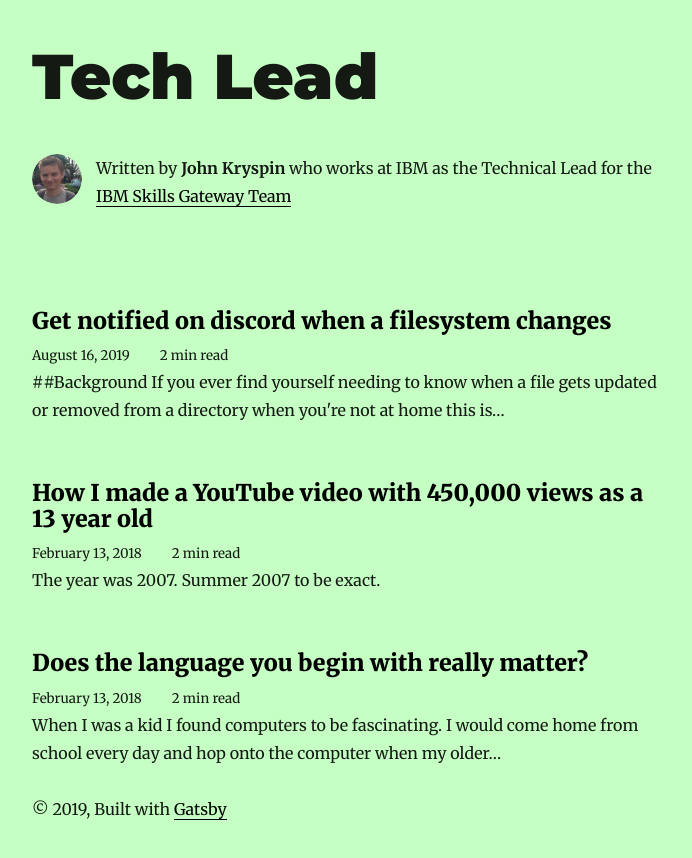
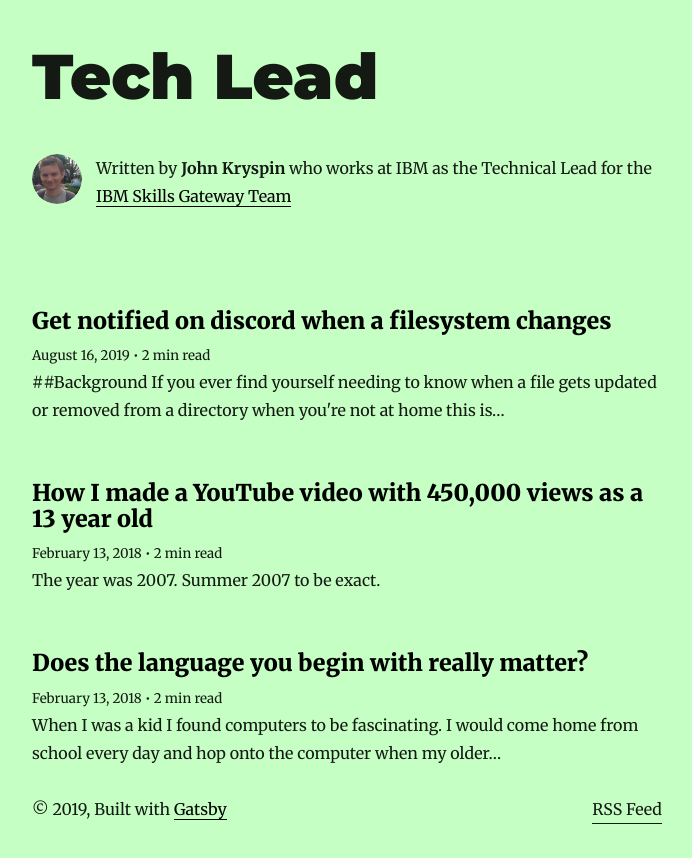
Before and after one commit to John-Kry/kryspinDevBlog, a Gatsby site: page / in a window 1280 px wide. Shown: the whole page, without its empty margins (293-985 px from the left). Built offline with nearby package versions, Linux system fonts and the light colour scheme; Gatsby itself is replaced by a stand-in of ours; some packages are replaced by stand-ins of ours.

Commit message:
add rss feed and time estimation centered properly

```diff
--- a/src/components/bio.js
+++ b/src/components/bio.js
@@ -32,7 +32,7 @@ const Bio = () => {
     }
   `)
 
-  const { author, social } = data.site.siteMetadata
+  const { author } = data.site.siteMetadata
   return (
     <div
       style={{
--- a/src/components/layout.js
+++ b/src/components/layout.js
@@ -66,6 +66,13 @@ class Layout extends React.Component {
           © {new Date().getFullYear()}, Built with
           {` `}
           <a href="https://www.gatsbyjs.org">Gatsby</a>
+          <Link
+           style={{
+            float: "right",
+            color: `inherit`,
+          }}
+          to={`/rss.xml`}
+          >{"RSS Feed"}</Link>
         </footer>
       </div>
     )
--- a/src/pages/index.js
+++ b/src/pages/index.js
@@ -31,7 +31,8 @@ class BlogIndex extends React.Component {
                   </Link>
                 </h3>
                 <small>{node.frontmatter.date}</small>
-                <small style={{marginLeft: "30px"}}>{node.timeToRead + " min read"}</small>
+                <small> • </small>
+                <small>{node.timeToRead + " min read"}</small>
               </header>
               <section>
                 <p
```
